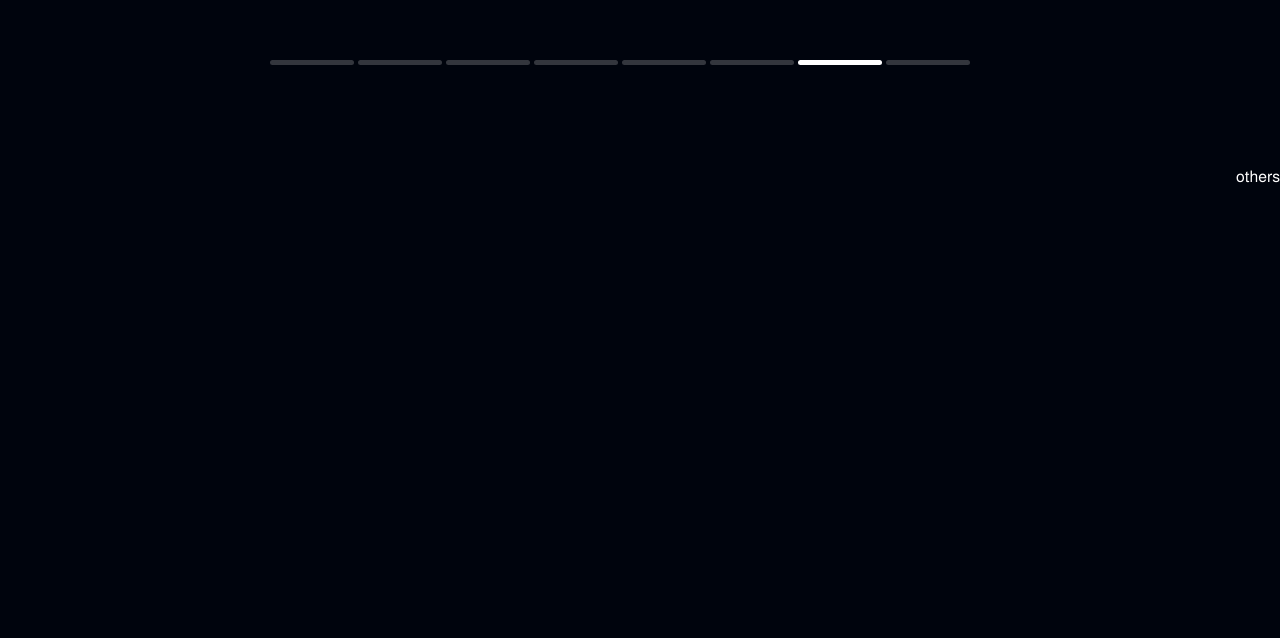
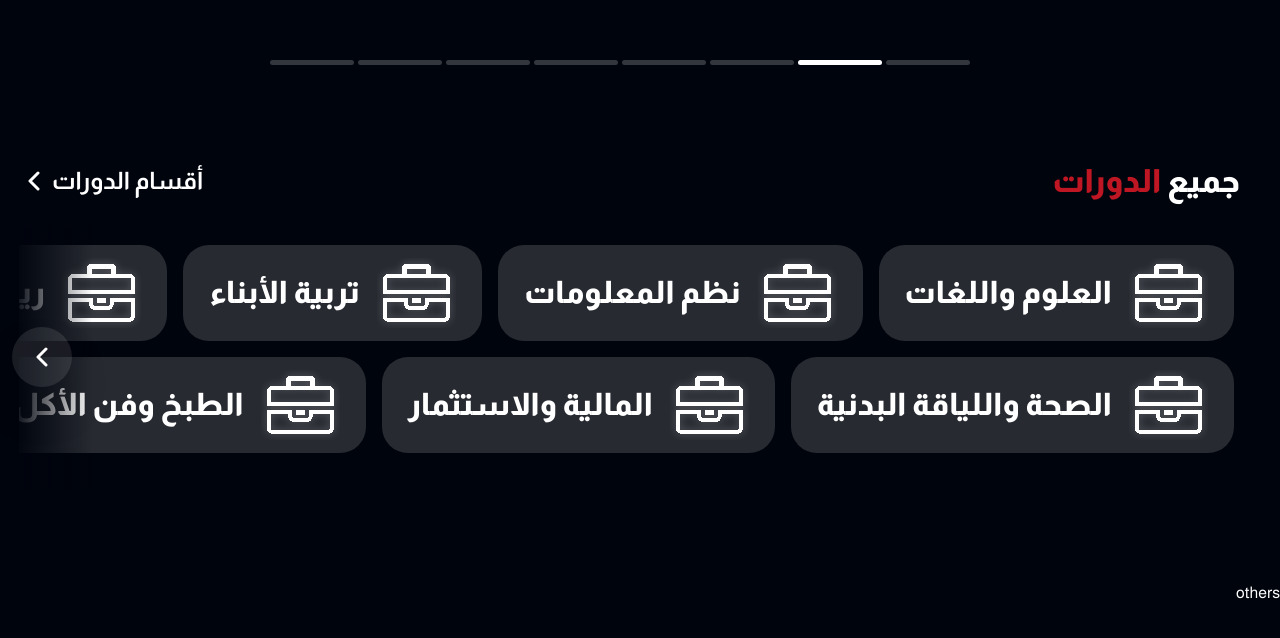
Before and after one commit to Ahmed-Sadek89/tadarab_task_31_7, a Next.js app: page / in a window 1280 px wide. Shown: the part 2764-3402 px from the top of the page. Built offline with nearby package versions, Linux system fonts and the light colour scheme.

Commit message:
feature-6/create-course-categories-section

```diff
--- a/app/(pages)/page.tsx
+++ b/app/(pages)/page.tsx
@@ -1,4 +1,10 @@
-import { BestSelling, Hero, NewCourses, NextCourses } from '@/components/sections'
+import {
+  BestSelling,
+  CourseCategories,
+  Hero,
+  NewCourses,
+  NextCourses
+} from '@/components/sections'
 import { Metadata } from 'next'
 
 export const metadata: Metadata = {
@@ -12,6 +18,7 @@ export default function Home () {
       <BestSelling />
       <NewCourses />
       <NextCourses />
+      <CourseCategories />
       <div className='h-screen'>others</div>
     </>
   )
--- /dev/null
+++ b/components/sections/course-categories/categories-slider.tsx
@@ -0,0 +1,80 @@
+'use client'
+import { SwiperSlide } from 'swiper/react'
+import { BasicSlider } from '@/components/ui'
+import CategoryCard from './category-card'
+
+const CategoriesSlider = () => {
+  const services = [
+    {
+      id: 1,
+      title: 'العلوم واللغات'
+    },
+    {
+      id: 2,
+      title: 'نظم المعلومات'
+    },
+    {
+      id: 3,
+      title: 'تربية الأبناء'
+    },
+    {
+      id: 4,
+      title: 'ريادة الأعمال'
+    },
+    {
+      id: 5,
+      title: 'تنسيق المنزل والتصميم الداخلي'
+    },
+    {
+      id: 6,
+      title: 'الفنون وتنمية المواهب'
+    },
+    {
+      id: 7,
+      title: 'تطوير الذات'
+    },
+    {
+      id: 8,
+      title: 'التسويق الرقمي'
+    },
+    {
+      id: 9,
+      title: 'الصحة واللياقة البدنية'
+    },
+    {
+      id: 10,
+      title: 'المالية والاستثمار'
+    },
+    {
+      id: 11,
+      title: 'الطبخ وفن الأكل'
+    },
+    {
+      id: 12,
+      title: 'التصوير الفوتوغرافي الاحترافي'
+    }
+  ]
+
+  return (
+    <div className='py-3 w-full'>
+      <BasicSlider
+        slidesPerView={'auto'}
+        spaceBetween={0}
+        uniqueId='categories'
+        dimentionPagination='w-20 h-full'
+        rows={2}
+      >
+        {services.map(service => (
+          <SwiperSlide key={service.id} className='pb-4 pl-4 !w-auto h-full'>
+            <CategoryCard
+              icon={null}
+              title={service.title}
+            />
+          </SwiperSlide>
+        ))}
+      </BasicSlider>
+    </div>
+  )
+}
+
+export default CategoriesSlider
--- /dev/null
+++ b/components/sections/course-categories/category-card.tsx
@@ -0,0 +1,20 @@
+import Image from 'next/image'
+import type React from 'react'
+
+interface CategoryCardProps {
+  icon: React.ReactNode
+  title: string
+}
+
+const CategoryCard = ({ icon, title }: CategoryCardProps) => {
+  return (
+    <button className='relative flex justify-center items-center gap-x-[16px] bg-[#272A31] hover:bg-custom-red px-[26px] py-[13px] rounded-[26px] h-[96px] transition duration-300'>
+      <Image src={'/category.svg'} alt='category' width={80} height={70} />
+      <span className='font-extrabold text-[31px] text-white whitespace-nowrap'>
+        {title}
+      </span>
+    </button>
+  )
+}
+
+export default CategoryCard
--- /dev/null
+++ b/components/sections/course-categories/course-categories.tsx
@@ -0,0 +1,18 @@
+import { TitleAndLink } from '@/components/ui'
+import React from 'react'
+import CategoriesSlider from './categories-slider'
+
+const CourseCategories = () => {
+  return (
+    <section className='space-y-[16px] pr-10'>
+      <TitleAndLink
+        firstTitle='جميع'
+        secondTitle=' الدورات'
+        linkTitle='أقسام الدورات'
+      />
+      <CategoriesSlider />
+    </section>
+  )
+}
+
+export default CourseCategories
--- a/components/sections/index.ts
+++ b/components/sections/index.ts
@@ -2,3 +2,4 @@ export { default as Hero } from './hero/Hero'
 export { default as BestSelling } from './best-selling/best-selling'
 export { default as NewCourses } from './new-courses/new-courses'
 export { default as NextCourses } from './next-courses/next-courses'
+export { default as CourseCategories } from './course-categories/course-categories'
--- a/components/ui/basic-slider.tsx
+++ b/components/ui/basic-slider.tsx
@@ -1,61 +1,63 @@
-'use client'
-import React from 'react'
-import { Swiper } from 'swiper/react'
-import { Navigation } from 'swiper/modules'
-import 'swiper/css/navigation'
+"use client"
+import type React from "react"
+import { Swiper } from "swiper/react"
+import { Navigation, Grid } from "swiper/modules" // Re-import Grid module
+import "swiper/css/navigation"
+import "swiper/css/grid" // Re-import grid styles
 
 interface IBasicSlider {
-  slidesPerView?: number | 'auto' | undefined
+  slidesPerView?: number | "auto" | undefined
   spaceBetween: number
   children: React.ReactNode
   uniqueId: string
   dimentionPagination: string
+  rows?: number // Re-add prop for grid rows
 }
+
 const BasicSlider = ({
-  slidesPerView = 'auto',
+  slidesPerView = "auto",
   uniqueId,
   spaceBetween,
   dimentionPagination,
-  children
+  children,
+  rows = 1,
 }: IBasicSlider) => {
   return (
-    <div
-      className='relative flex justify-center items-center py-5 w-[99%]'
-      dir='rtl'
-    >
+    <div className="relative flex justify-center items-center py-5 w-[99%]" dir="rtl">
       <div
         className={`left-0 z-10 absolute flex justify-end items-center bg-[linear-gradient(90deg,#00040D_0%,rgba(0,4,13,0)_100%)] ${dimentionPagination}`}
       >
-        <div className={`group flex justify-center items-center shadow-2xl backdrop-blur-2xl rounded-full size-[60px] swiper-button-next-custom-${uniqueId}`}>
-          <svg
-            width='12'
-            height='20'
-            viewBox='0 0 12 20'
-            fill='none'
-            xmlns='http://www.w3.org/2000/svg'
-          >
+        <div
+          className={`group flex justify-center items-center shadow-2xl backdrop-blur-[210px] bg-[#FFFFFF1A] rounded-full size-[60px] swiper-button-next-custom-${uniqueId}`}
+        >
+          <svg width="12" height="20" viewBox="0 0 12 20" fill="none" xmlns="http://www.w3.org/2000/svg">
             <path
-              d='M10 18L2 10L10 2'
-              stroke='white'
-              strokeWidth='3'
-              strokeLinecap='round'
-              strokeLinejoin='round'
-              className='group-hover:stroke-custom-red transition-all duration-300'
+              d="M10 18L2 10L10 2"
+              stroke="white"
+              strokeWidth="3"
+              strokeLinecap="round"
+              strokeLinejoin="round"
+              className="group-hover:stroke-custom-red transition-all duration-300"
             />
           </svg>
         </div>
       </div>
 
+
       <Swiper
-        modules={[Navigation]}
+        modules={[Navigation, Grid]}
         slidesPerView={slidesPerView}
         spaceBetween={spaceBetween}
-        dir='rtl'
+        dir="rtl"
+        grid={{
+          rows: rows,
+          fill: "row",
+        }}
         navigation={{
           prevEl: null,
-          nextEl: `.swiper-button-next-custom-${uniqueId}`
+          nextEl: `.swiper-button-next-custom-${uniqueId}`,
         }}
-        className='w-[99%]'
+        className="w-[99%]"
       >
         {children}
       </Swiper>
--- a/components/ui/title-and-link.tsx
+++ b/components/ui/title-and-link.tsx
@@ -1,18 +1,23 @@
 import Link from 'next/link'
-import { Title } from '../common';
+import { Title } from '../common'
 
 interface ITitleAndLink {
   firstTitle: string
   secondTitle?: string
+  linkTitle?: string
 }
-const TitleAndLink = ({ firstTitle, secondTitle = '' }: ITitleAndLink) => {
+const TitleAndLink = ({
+  firstTitle,
+  secondTitle = '',
+  linkTitle = 'المزيد'
+}: ITitleAndLink) => {
   return (
     <div className='flex justify-between items-center pl-7 w-full'>
       <Title firstTitle={firstTitle} secondTitle={secondTitle} />
 
       <Link href={'#'} className='group flex items-center gap-x-[12px]'>
         <span className='font-[700] text-[24px] group-hover:text-custom-red leading-[100%] transition-all duration-300'>
-          المزيد
+          {linkTitle}
         </span>
         <svg
           width='12'
```
Also changed, not shown: public/category.svg (added).
